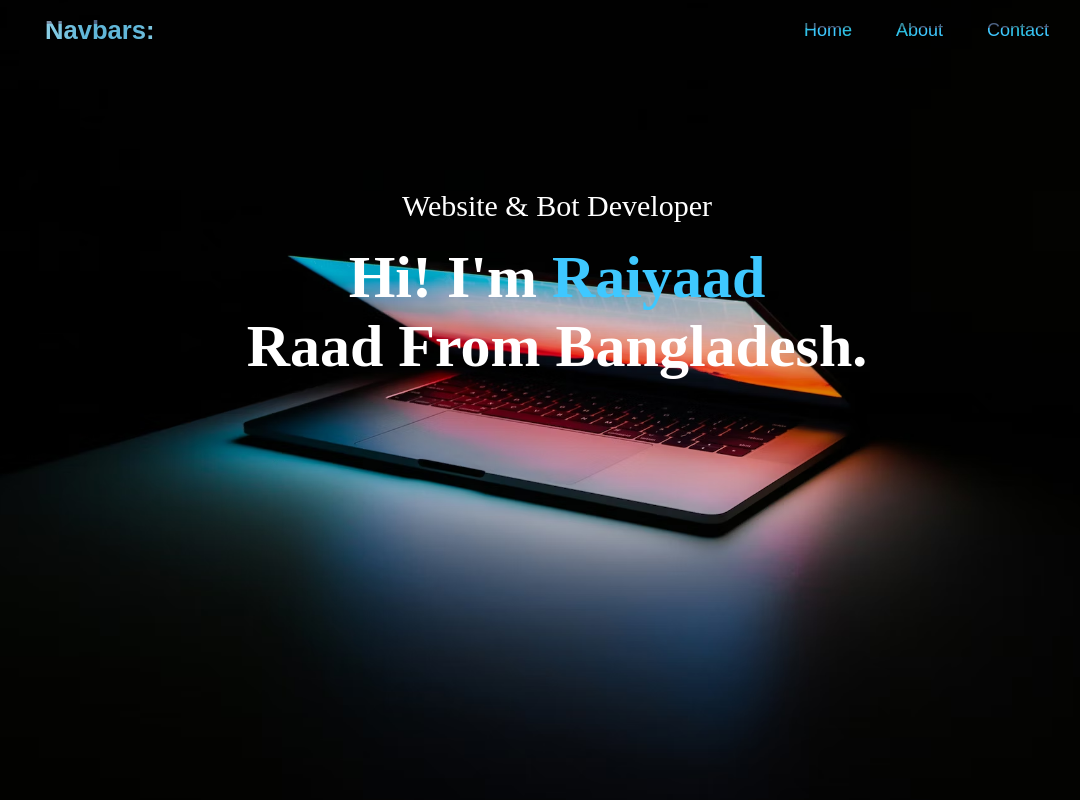
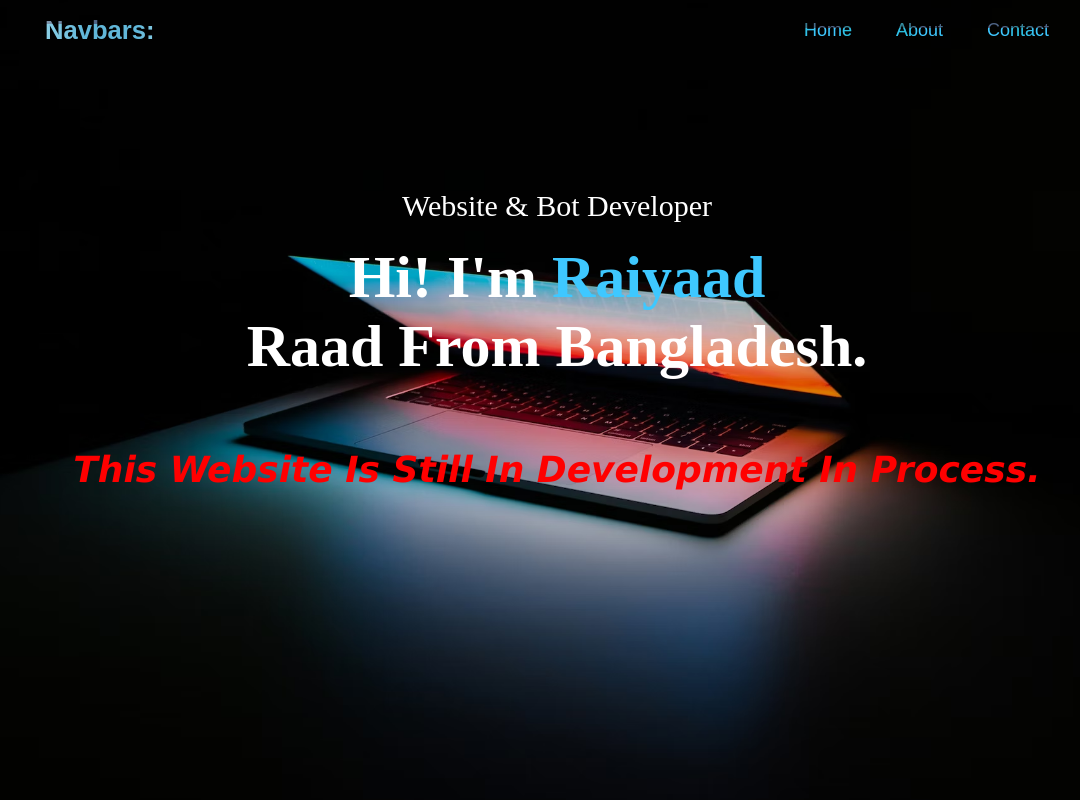
Before and after one commit to Raiyaad-Raad/Raiyaad-Raad.github.io, a plain HTML site: page index.html in a window 1280 px wide. Shown: the whole page, without its empty margins (83-1163 px from the left). Drawn offline with Linux system fonts and the light colour scheme.

Commit message:
Special Folder For Images Added & Development Process Warning Added

```diff
--- a/index.html
+++ b/index.html
@@ -22,6 +22,9 @@
             <div class="container-text">
                 <p>Website & Bot Developer</p>
                 <h1>Hi! I'm <span>Raiyaad</span><br>Raad From Bangladesh.</h1>
+                <br>
+                <br>
+                <strong class="work">This Website Is Still In Development In Process.</strong>
             </div>
         </div>
     </body>
--- a/style/style.css
+++ b/style/style.css
@@ -11,7 +11,7 @@ body{
 #top{
     width: 100%;
     height: 100vh;
-    background-image: url(bg.png);
+    background-image: url(../imgs/bg.png);
     background-size: cover;
     background-position: center;
 }
@@ -86,3 +86,10 @@ nav ul li a:hover::after{
 .container-text h1 span{
     color: rgb(62, 200, 255);
 }
+.work{
+    color:rgb(255, 0, 0);
+    font-family: Verdana, Geneva, Tahoma, sans-serif;
+    font-size: larger;
+    font-style: oblique;
+    font-style: italic;
+}
```
Also changed, not shown: imgs/bg.png (renamed from style/bg.png), 2 other files.
